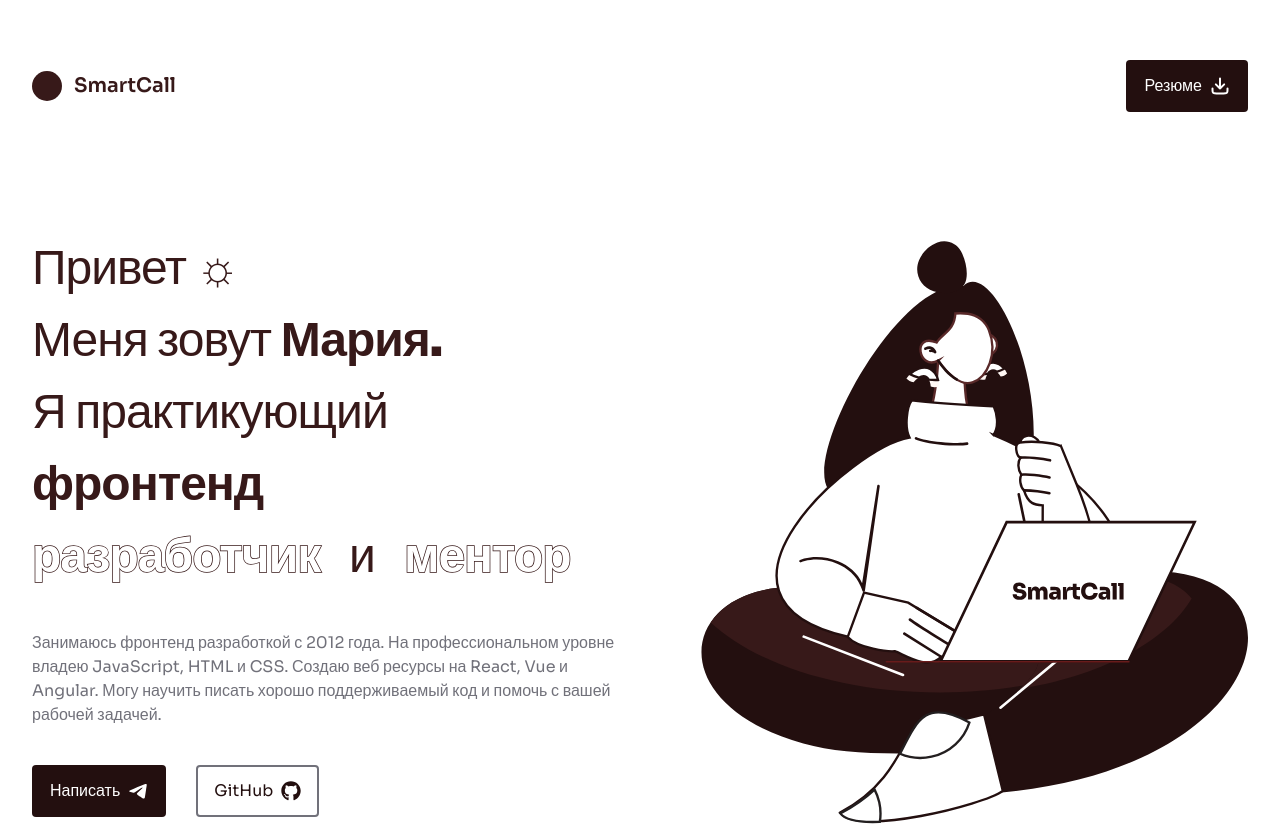
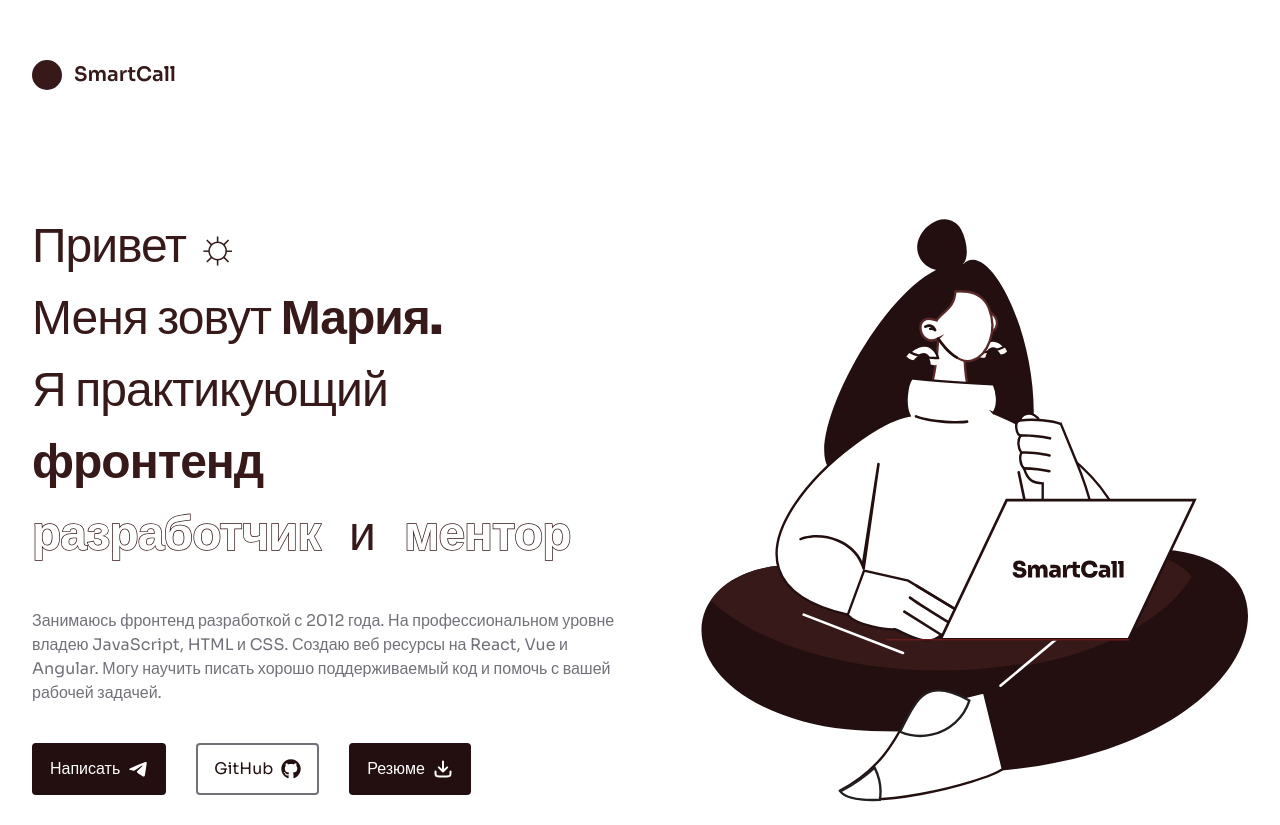
Before and after one commit to MariiaBel/smartcall, a Next.js app: page / in a window 1280 px wide. Shown: the top 825 px of the page. Built offline with nearby package versions, Linux system fonts and the light colour scheme.

Commit message:
fix: bitton cv

```diff
--- a/src/app/page.tsx
+++ b/src/app/page.tsx
@@ -37,6 +37,10 @@ export default function Home() {
             <Button className={styles.btn} modificator="--light" href="https://github.com/mariiabel" external>
               GitHub
               <SvgIcon id="github" width={20} height={20} className={styles.icon} aria-label="contact with frontend developer" />
+            </Button>
+            <Button className={styles.btn} href="https://docs.google.com/document/d/1TJjPASplxayaZkBXZ2a5MfP4-V-_IUm_52GSav14f3M/edit?usp=sharing" external>
+                Резюме
+                <SvgIcon id="download" width={20} height={20} />
             </Button>
           </div>
         </section>
--- a/src/app/ui/header/header.tsx
+++ b/src/app/ui/header/header.tsx
@@ -8,10 +8,6 @@ export default function Header() {
     return (
         <header className={styles.header + ' contain' }>
             <Logo />
-            <Button className={styles.btn} href="https://docs.google.com/document/d/1TJjPASplxayaZkBXZ2a5MfP4-V-_IUm_52GSav14f3M/edit?usp=sharing" external>
-                Резюме
-                <SvgIcon id="download" width={20} height={20} />
-            </Button>
         </header>
     )
 }
```
